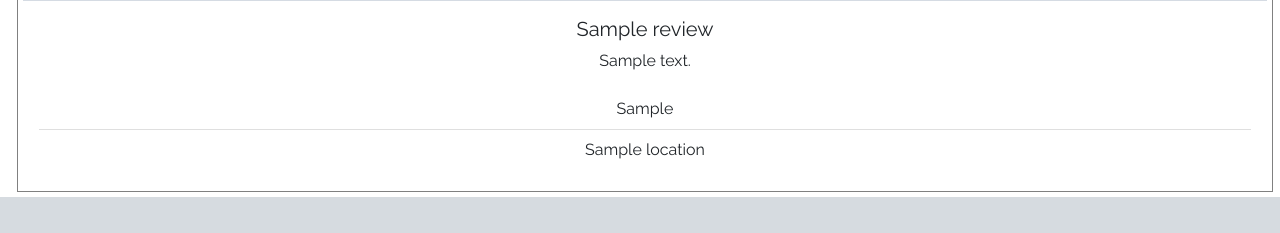
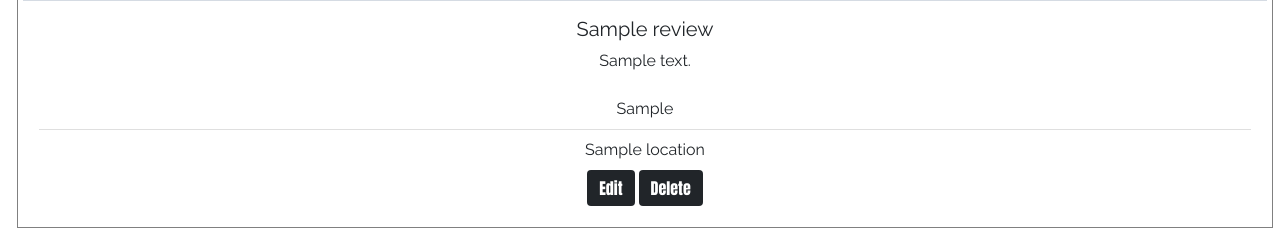
Before and after one commit to chardma3/Best-Bars-2021, a Flask app: page / in a window 1280 px wide. Shown: the part 1111-1344 px from the top of the page. Before the commit the page ends 1308 px from the top, so only its background shows below. Run offline with Flask 2, Linux system fonts and the light colour scheme; grey boxes marked "Sample" are stand-in pictures; a database or web service that is not in the repository returns one stand-in record (values such as "Sample title"); some libraries are stand-ins or nearby versions.

Commit message:
added edit and delete buttons

```diff
--- a/templates/reviews.html
+++ b/templates/reviews.html
@@ -15,6 +15,8 @@
                         <li class="list-group-item">{{ reviews.fav_drink }}</li>
                         <li class="list-group-item">{{ reviews.location }}</li>
                     </ul>
+                    <a href="#" class="btn btn-dark">Edit</a>
+                    <a href="#" class="btn btn-dark">Delete</a>
             </div>
         </div>
     {% endfor %}
```
